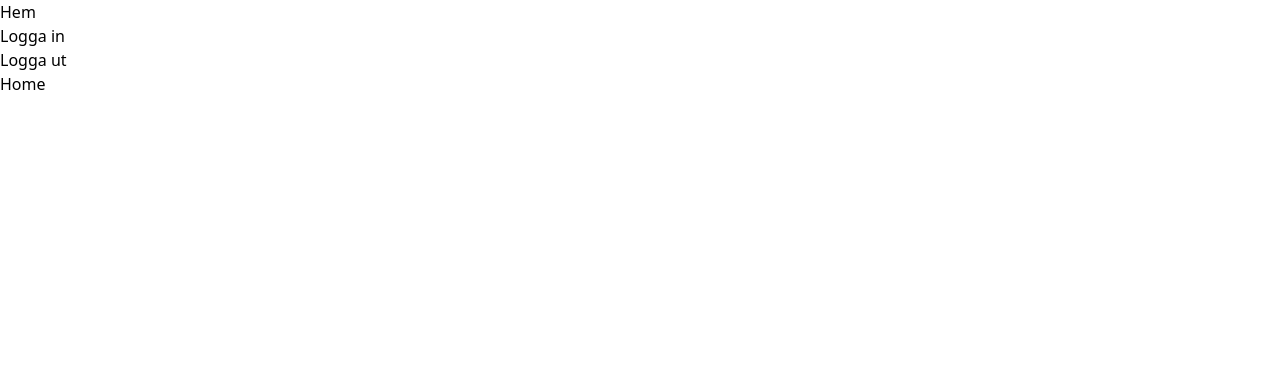
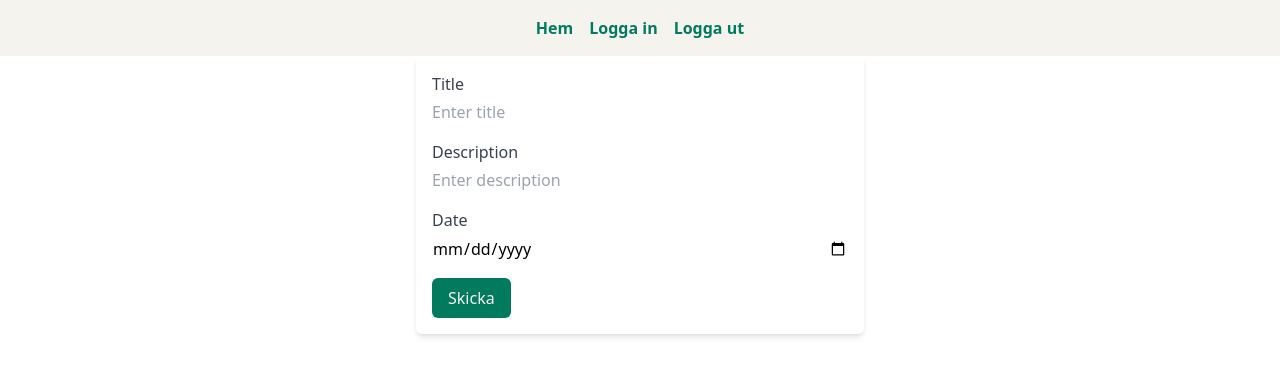
Before and after one commit to christofferjadermark/ninja-taskmaster, a React (Create React App) app in the folder frontend/: page /#/home in a window 1280 px wide. Shown: the top 376 px of the page. Built offline with nearby package versions, Linux system fonts and the light colour scheme.

Commit message:
Added activities
Added activities so you can se yout activities, delete them and also ad a new activity

```diff
--- a/frontend/src/App.tsx
+++ b/frontend/src/App.tsx
@@ -12,16 +12,31 @@ import {
 function Root() {
   return (
     <>
-      <nav>
-        <ul>
-          <li>
-            <Link to="/home">Hem</Link>
+    <nav className="bg-primary py-4">
+      <ul className="flex justify-center">
+        <li className="mr-4">
+          <Link
+            to="/home"
+            className="text-secondary font-semibold hover:text-gray-200"
+          >
+            Hem
+          </Link>
+        </li>
+        <li className="mr-4">
+          <Link
+            to="/"
+            className="text-secondary font-semibold hover:text-gray-200"
+          >
+            Logga in
+          </Link>
         </li>
         <li>
-            <Link to="/">Logga in</Link>
-          </li>
-          <li>
-            <button onClick={()=>localStorage.removeItem("user_id")}>Logga ut</button>
+          <button
+            onClick={() => localStorage.removeItem("user_id")}
+            className="text-secondary font-semibold hover:text-gray-200"
+          >
+            Logga ut
+          </button>
         </li>
       </ul>
     </nav>
--- a/frontend/src/Home.tsx
+++ b/frontend/src/Home.tsx
@@ -1,5 +1,115 @@
+import {  useState,useEffect, FormEvent } from "react";
+
 function App() {
-  return <div>Home</div>
+  const [data, setData] = useState([]);
+  const [title, setTitle] = useState("");
+  const [description, setDescription] = useState("");
+  const [date, setDate] = useState("");
+  useEffect(() => {
+    if(localStorage.getItem("user_id")){
+      fetch('http://localhost:8080/' + localStorage.getItem("user_id"))
+      .then(response => response.json())
+      .then(result => {
+        setData(result)
+        console.log(result)
+      })
+      .catch(error => console.error(error));
+    }
+  },[] )
+  const handleSubmit = async (e: FormEvent<HTMLFormElement>) => {
+    e.preventDefault();
+    try {
+      const response = await fetch('http://localhost:8080/add', {
+        method: 'POST',
+        headers: {
+          'Content-Type': 'application/json',
+        },
+        body: JSON.stringify({
+          user_id: localStorage.getItem("user_id"),
+          title: title,
+          description:description,
+          date: date,
+        }),
+      });
+      console.log(response)
+      if (response.ok) {
+        console.log("Tillagd")
+      } else {
+        console.log("Inte tillagd")
+      }
+    } catch (error) {
+      console.log("fel")
+      // Handle ne twork or server error
+    }
+  };
+  const handleDelete = (activity: number) => {
+    fetch('http://localhost:8080/delete/' + activity, {
+      method: 'DELETE',
+      headers: {
+        'Content-Type': 'application/json',
+      },
+    })
+      .then((response) => response.json())
+      .then((data: any) => {
+        console.log('Objektet har tagits bort:', data);
+      })
+      .catch((error: Error) => {
+        console.error('Fel vid borttagning av objektet:', error);
+      });
+  };
+  return <div><ul>
+  {data.map((item, index) => (
+    <div className="bg-gray-100 rounded-lg shadow-lg p-4 relative mb-4 max-w-md mx-auto" key={index}>
+    <h2 className="text-xl font-semibold mb-2 text-secondary">{item["title"]}</h2>
+    <p className="text-gray-700 mb-2">Description: {item["description"]}</p>
+    <p className="text-gray-700">Date: {item["due_date"]}</p>
+    <button className="absolute top-2 right-2 text-gray-500 hover:text-red-500 focus:text-red-500" onClick={() => handleDelete(item["activity_id"])}>Delete</button>
+  </div>
+  ))}
+
+</ul>
+<form className="max-w-md mx-auto p-4 bg-white shadow-md rounded-md" onSubmit={handleSubmit}>
+  <div className="mb-4">
+    <label htmlFor="title" className="block text-gray-700">Title</label>
+    <input
+      type="text"
+      id="title"
+      className="form-input mt-1 block w-full rounded-md border-gray-300 focus:outline-none focus:ring focus:border-sky-500"
+      placeholder="Enter title"
+      value={title}
+      onChange={(e) => setTitle(e.target.value)}
+    />
+  </div>
+  <div className="mb-4">
+    <label htmlFor="description" className="block text-gray-700">Description</label>
+    <input
+      type="text"
+      id="description"
+      className="form-input mt-1 block w-full rounded-md border-gray-300 focus:outline-none focus:ring focus:border-sky-500"
+      placeholder="Enter description"
+      value={description}
+      onChange={(e) => setDescription(e.target.value)}
+    />
+  </div>
+  <div className="mb-4">
+    <label htmlFor="date" className="block text-gray-700">Date</label>
+    <input
+      type="date"
+      id="date"
+      className="form-input mt-1 block w-full rounded-md border-gray-300 focus:outline-none focus:ring focus:border-sky-500"
+      placeholder="Select date"
+      value={date}
+      onChange={(e) => setDate(e.target.value)}
+    />
+  </div>
+  <button
+    type="submit"
+    className="btn bg-secondary text-primary px-4 py-2 rounded-md hover:bg-blue-600"
+  >
+    Skicka
+  </button>
+</form>
+</div>
 }
 
 export default App
```
Also changed, not shown: 2 other files (tests, documents, lock files or other folders). Lines whose indentation alone changed are shown as unchanged.
